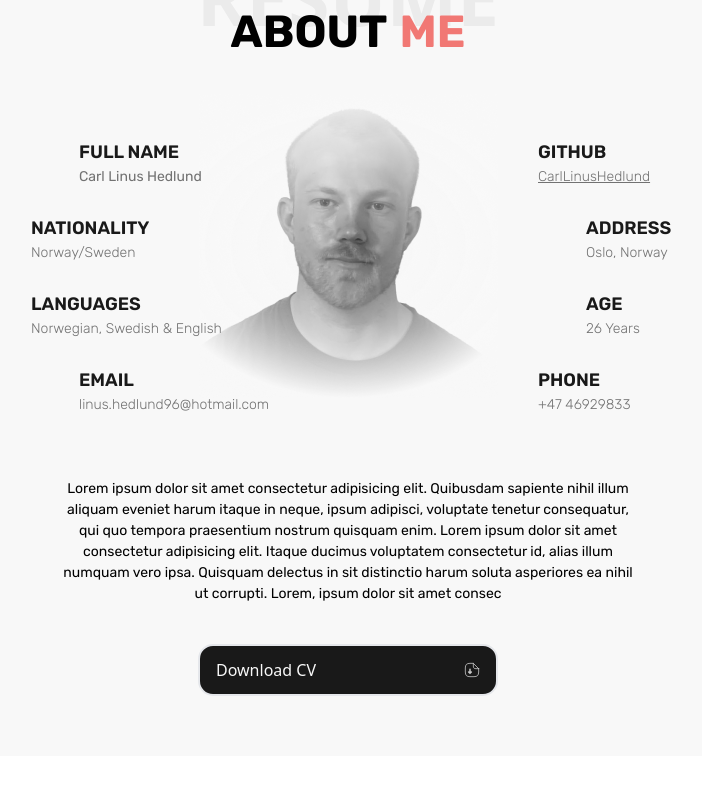
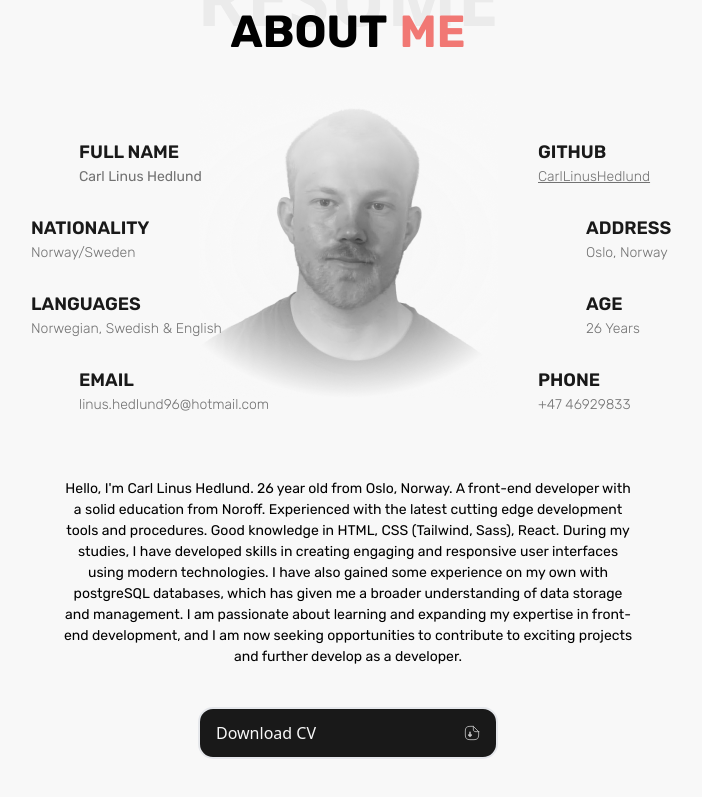
Before and after one commit to CarlLinusHedlund/CarlLinusHedlundDevs, a React (Vite) app: page /about in a window 1280 px wide. Shown: the part 879-1676 px from the top of the page, without its empty margins (347-1049 px from the left). Before the commit the page ends 1635 px from the top, so only its background shows below. Built offline with nearby package versions, Linux system fonts and the light colour scheme; no server answers; a web font is replaced by a local one.

Commit message:
updates about me text and cv

```diff
--- a/src/pages/about/components/Resume.jsx
+++ b/src/pages/about/components/Resume.jsx
@@ -121,8 +121,10 @@ export default function Resume() {
                   GITHUB
                 </p>
                 <a
+                  target="_blank"
                   href="https://github.com/CarlLinusHedlund"
                   className=" text-[10px] font-light underline opacity-60 xxs:text-textXS sm:whitespace-nowrap sm:text-[13px] lg:text-[14px] "
+                  rel="noreferrer"
                 >
                   CarlLinusHedlund
                 </a>
@@ -172,14 +174,17 @@ export default function Resume() {
       </div>
       <div className="flex w-full justify-center px-8 font-rubik text-[14px] font-normal ">
         <p className=" max-w-xl text-center ">
-          Lorem ipsum dolor sit amet consectetur adipisicing elit. Quibusdam
-          sapiente nihil illum aliquam eveniet harum itaque in neque, ipsum
-          adipisci, voluptate tenetur consequatur, qui quo tempora praesentium
-          nostrum quisquam enim. Lorem ipsum dolor sit amet consectetur
-          adipisicing elit. Itaque ducimus voluptatem consectetur id, alias
-          illum numquam vero ipsa. Quisquam delectus in sit distinctio harum
-          soluta asperiores ea nihil ut corrupti. Lorem, ipsum dolor sit amet
-          consec
+          Hello, I'm Carl Linus Hedlund. 26 year old from Oslo, Norway. A
+          front-end developer with a solid education from Noroff. Experienced
+          with the latest cutting edge development tools and procedures. Good
+          knowledge in HTML, CSS (Tailwind, Sass), React. During my studies, I
+          have developed skills in creating engaging and responsive user
+          interfaces using modern technologies. I have also gained some
+          experience on my own with postgreSQL databases, which has given me a
+          broader understanding of data storage and management. I am passionate
+          about learning and expanding my expertise in front-end development,
+          and I am now seeking opportunities to contribute to exciting projects
+          and further develop as a developer.
         </p>
       </div>
       <div className="flex w-full justify-center py-10 ">
@@ -189,7 +194,7 @@ export default function Resume() {
             aboutSectionVisible ? 'aboutAnimation' : ''
           } `}
           download
-          href="../profile-white.png"
+          href="../cv-carllinushedlund.pdf"
         >
           <p>Download CV</p>
           <img className=" " src="./documentdownload.svg" alt="download cv" />
```
Also changed, not shown: 1 other file (tests, documents, lock files or other folders).
